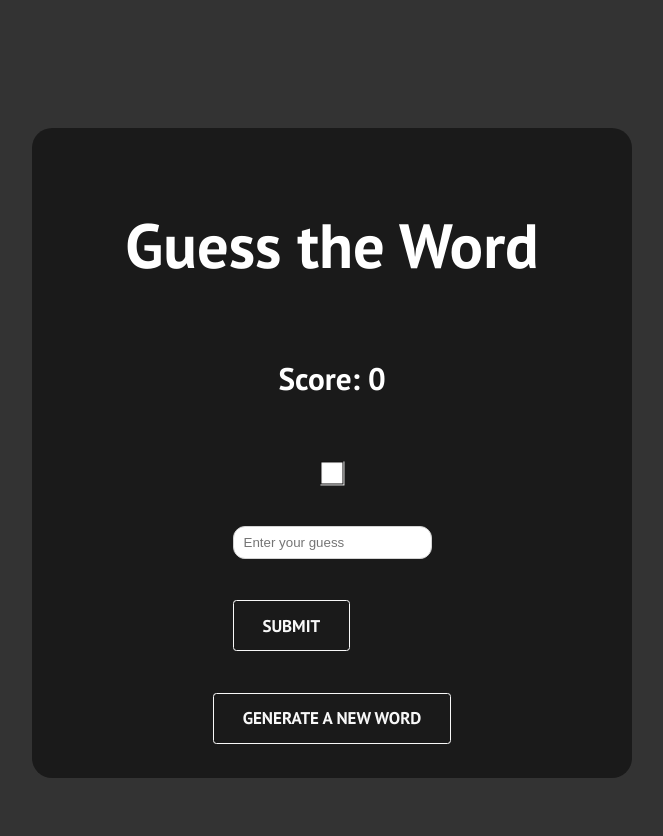
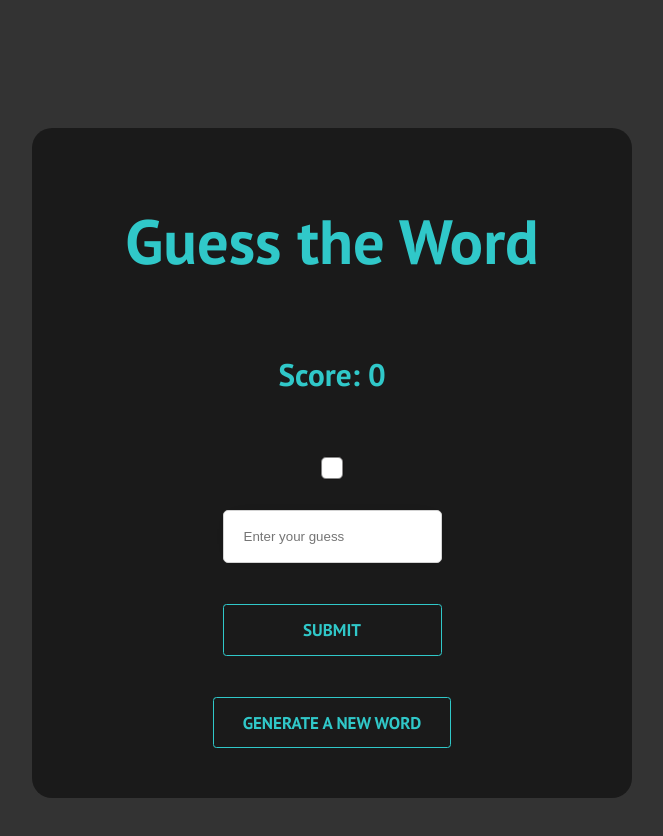
Before and after one commit to Abdinajib-idle/LetterLingo, a React (Create React App) app: page / in a window 1280 px wide. Shown: the top 836 px of the page, without its empty margins (308-971 px from the left). Built offline with nearby package versions, Linux system fonts and the light colour scheme.

Commit message:
fixed styles and errors in word gen

```diff
--- a/src/App.js
+++ b/src/App.js
@@ -23,16 +23,12 @@ function App() {
 
     // Only hide a random number of letters in the word, but at least one
     const lettersToHide = Math.max(Math.floor(Math.random() * (randomWord.length - 3)) + 1, 1);
-    let newHiddenWord = randomWord;
-    let count = 0;
-    while (count < lettersToHide) {
-      const randomIndex = Math.floor(Math.random() * newHiddenWord.length);
-      if (newHiddenWord[randomIndex] !== "_") {
-        newHiddenWord =
-          newHiddenWord.slice(0, randomIndex) +
-          " _ " +
-          newHiddenWord.slice(randomIndex + 1);
-        count++;
+    let newHiddenWord = ""; // Start with an empty string
+    for (let i = 0; i < randomWord.length; i++) {
+      if (i < lettersToHide) {
+        newHiddenWord += " _ ";
+      } else {
+        newHiddenWord += randomWord[i];
       }
     }
     setHiddenWord(newHiddenWord);
@@ -50,11 +46,14 @@ function App() {
       message.success("You got it!");
       setScore(score + 1);
       generateWord();
+
     } else {
       message.error(`Sorry, incorrect guess. The correct word was "${word}"`);
       generateWord();
     }
     setGuess("");
+    console.log(word)
+    console.log(guess)
   };
 
   return (
@@ -64,6 +63,8 @@ function App() {
       <p>Score: {score}</p>
       <p className="pulsate">{hiddenWord}</p>
       <form onSubmit={handleSubmit}>
+        <div className="guesser">
+        <div className="input-submit-container">
           <input
             type="text"
             className="input"
@@ -71,8 +72,8 @@ function App() {
             onChange={handleGuess}
             placeholder="Enter your guess"
           />
-        <br />
-        <br />
+          <br/>
+
           <button
             className="button"
             type="submit"
@@ -80,6 +81,8 @@ function App() {
           >
             Submit
           </button>
+        </div>
+        </div>
       </form>
       <br />
       <div>
--- a/src/index.css
+++ b/src/index.css
@@ -1,38 +1,25 @@
 @import url('https://fonts.googleapis.com/css2?family=PT+Sans:wght@700&display=swap');
+
 body {
   margin: 0;
-  /* font-family: -apple-system, BlinkMacSystemFont, 'Segoe UI', 'Roboto', 'Oxygen',
-    'Ubuntu', 'Cantarell', 'Fira Sans', 'Droid Sans', 'Helvetica Neue',
-    sans-serif;
-  -webkit-font-smoothing: antialiased;
-  -moz-osx-font-smoothing: grayscale; */
   font-family: 'PT Sans', sans-serif;
   background: #333;
 }
 
 code {
-  font-family: source-code-pro, Menlo, Monaco, Consolas, 'Courier New',
-    monospace;
+  font-family: source-code-pro, Menlo, Monaco, Consolas, 'Courier New', monospace;
 }
-.main_div{
+
+.main_div {
   display: flex;
   align-items: center;
   align-content: center;
   flex-direction: column;
   padding: 10%;
-  align-items: center;
+}
 
-
-
-  /* position: relative;
-  display: flex;
-  place-content: center;
-  place-items: center;
-  overflow: hidden;
-  border-radius: 20px; */
-}
-.content-div{
-  color: #fff;
+.content-div {
+  color: #30c8c9;
   width: 600px;
   height: 650px;
   font-size: clamp(1.953rem, 2vw, 2.441rem);
@@ -41,14 +28,16 @@ code {
   flex-direction: column;
   justify-content: center;
   align-items: center;
-  align-items: center;
   border-radius: 20px;
   transition: all .2s;
+  padding-bottom: 20px;
 }
+
 .pulsate {
   background-color: #fff;
   border: 1.5px solid rgb(16, 15, 15);
-  color:black;
+  border-radius: 5px;
+  color: black;
   padding: 10px;
   animation: pulse 1s infinite;
 }
@@ -64,13 +53,15 @@ code {
     transform: scale(1);
   }
 }
+
 .input {
   width: fit-content;
   max-width: 320px;
   height: 11px;
-  padding: 10px;
+  padding: 20px;
   border-radius: 12px;
   border: 1.5px solid lightgrey;
+  border-radius: 5px;
   outline: none;
   transition: all 0.3s cubic-bezier(0.19, 1, 0.22, 1);
   box-shadow: 0px 0px 20px -18px;
@@ -88,9 +79,21 @@ code {
 .input:focus {
   border: 2px solid grey;
 }
+.guesser{
+  display: flex;
+
+
+}
+
+.input-submit-container {
+display: flex;
+
+flex-direction: column;
+
+}
 
 .button {
-  --color: #f8f8f8;
+  --color: #30c8c9;
   padding: 0.8em 1.7em;
   background-color: transparent;
   border-radius: .2em;
```
Lines whose indentation alone changed are shown as unchanged.
